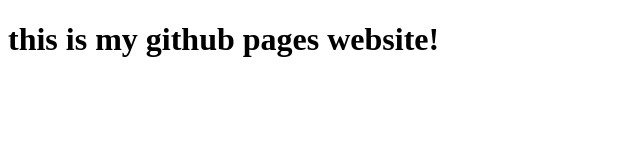
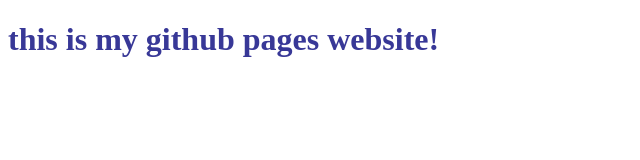
Before and after one commit to abamondel/abamondel, a plain HTML site: page index.html in a window 1280 px wide. Shown: the whole page, without its empty margins (0-640 px from the left). Drawn offline with Linux system fonts and the light colour scheme.

Commit message:
add sytle to text

```diff
--- a/index.html
+++ b/index.html
@@ -6,7 +6,7 @@
         </title>
     </head>
     <body>
-        <h1>
+        <h1 style="color: rgb(56, 56, 151); align-items: center;">
             this is my github pages website!
         </h1>
     </body>
```
